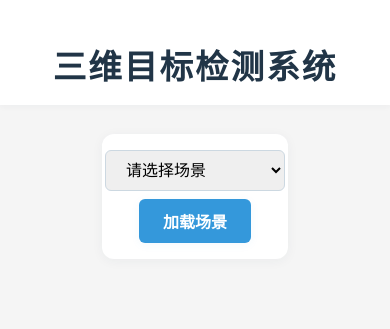
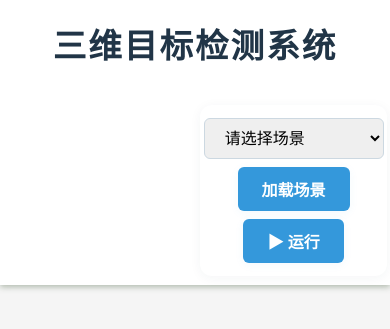
Before and after one commit to warrior17125/3DDet_system, a Flask app: page / in a window 390 px wide. Shown: the top 329 px of the page. Run offline with Flask 3, Linux system fonts and the light colour scheme.

Commit message:
modify the interface

```diff
--- a/templates/index.html
+++ b/templates/index.html
@@ -22,38 +22,39 @@
         }
 
         .header {
-            text-align: center;
-            padding: 2.5rem 1rem 1rem;
+            position: relative;
+            display: flex;
+            justify-content: flex-end;
+            align-items: center;
+            padding: 0.0rem 0.0rem 0.0rem 0.0rem;
             background: var(--card-bg);
-            box-shadow: 0 2px 6px rgba(44, 62, 80, 0.04);
+            box-shadow: 0 2px 6px rgba(54, 80, 44, 0.365);
+            min-height: 80px;
         }
         .header h1 {
+            position: absolute;
+            left: 0; right: 0;
+            top: 50%;
+            transform: translateY(-50%);
+            text-align: center;
+            margin: 0;
             letter-spacing: 2px;
             font-size: 2.1rem;
-            margin: 0;
             font-weight: 600;
+            pointer-events: none; /* 不影响右侧表单操作 */
+            user-select: none;
         }
-
-        .top-controls {
-            display: flex;
-            flex-wrap: wrap;
-            align-items: center;
-            justify-content: center;
-            gap: 1rem;
-            margin: 1.8rem auto 1rem;
-            max-width: 900px;
-        }
-
         .scene-selector {
             background: var(--card-bg);
-            padding: 1.2rem 1rem;
+            padding: 1rem 1.2rem;
             border-radius: 12px;
             box-shadow: 0 2px 12px rgba(44,62,80,0.05);
             display: flex;
             flex-wrap: wrap;
             align-items: center;
             gap: 0.8rem;
-            justify-content: center;
+            justify-content: flex-end;
+            z-index: 1;
         }
         select {
             padding: 10px 16px;
@@ -193,38 +203,49 @@
         }
 
         /* 响应式支持 */
-        @media (max-width: 1000px) {
-            .main-container {
+        @media (max-width: 1100px) {
+            .header {
                 flex-direction: column;
-                gap: 1.5rem;
+                align-items: stretch;
+                gap: 1rem;
+                padding: 2rem 0.8rem 1rem 0.8rem;
+                min-height: 110px;
             }
-            .featured-panel {
-                min-width: 0;
+            .header h1 {
+                position: static;
+                transform: none;
+                text-align: center;
+                margin-bottom: 0.5rem;
+                pointer-events: auto;
+                user-select: auto;
+            }
+            .scene-selector {
+                align-self: flex-end;
+                margin-top: 1rem;
             }
         }
         @media (max-width: 700px) {
-            .top-controls {
+            .header {
+                flex-direction: column;
+                align-items: stretch;
+                padding: 1.2rem 0.2rem 0.6rem 0.2rem;
+                min-height: 110px;
+            }
+            .header h1 {
+                position: static;
+                transform: none;
+                text-align: center;
+                margin-bottom: 0.5rem;
+                pointer-events: auto;
+                user-select: auto;
+            }
+            .scene-selector {
+                align-self: flex-end;
+                margin-top: 0.8rem;
+                padding: 0.8rem 0.2rem;
                 flex-direction: column;
                 gap: 0.5rem;
-            }
-            .scene-selector {
-                padding: 1rem 0.2rem;
-                flex-direction: column;
-                gap: 0.5rem;
-            }
-            .group-container {
-                padding: 1rem 0.2rem 1.2rem;
-                box-shadow: 0 1px 6px rgba(44,62,80,0.10);
-            }
-            .main-container {
-                gap: 1rem;
-            }
-            .grid-group {
-                grid-template-columns: 1fr;
-                gap: 0.8rem;
-            }
-            .featured-panel .video-container {
-                height: 220px;
+                min-width: 0;
             }
         }
     </style>
@@ -232,9 +253,6 @@
 <body>
     <div class="header">
         <h1>三维目标检测系统</h1>
-    </div>
-
-    <div class="top-controls">
         <form method="post" class="scene-selector">
             <select name="scene_folder" required>
                 <option value="">请选择场景</option>
@@ -243,10 +261,8 @@
                 {% endfor %}
             </select>
             <button type="submit" id="loadSceneBtn">加载场景</button>
+            <button type="button" id="playPauseBtn">▶ 运行</button>
         </form>
-        {% if groups %}
-        <button type="button" id="playPauseBtn">▶ 播放全部</button>
-        {% endif %}
     </div>
 
     {% if error %}
@@ -328,7 +344,7 @@
                 }
             });
             isPlaying = true;
-            playPauseBtn.textContent = '⏸ 暂停全部';
+            playPauseBtn.textContent = '⏸ 暂停';
             playPauseBtn.classList.add('playing');
         }
 
@@ -336,7 +352,7 @@
             intervals.forEach((id, key) => clearInterval(id));
             intervals.clear();
             isPlaying = false;
-            playPauseBtn.textContent = '▶ 播放全部';
+            playPauseBtn.textContent = '▶ 运行';
             playPauseBtn.classList.remove('playing');
         }
 
```
Also changed, not shown: other parts of templates/index.html (+24 -15 lines).
